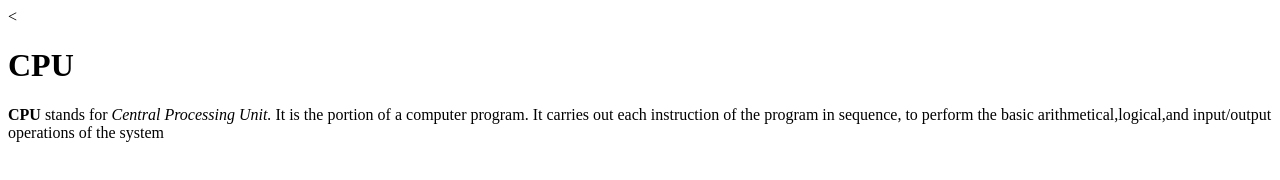
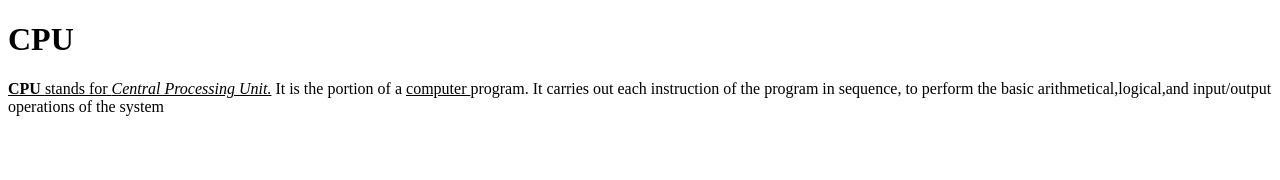
Before and after one commit to iamneo-production/aaedbcbcddeaadaeccdfffebaeceaec, a website: page public/index.html in a window 1280 px wide. Drawn offline with Linux system fonts and the light colour scheme.

Commit message:
Backup Commit

```diff
--- a/public/index.html
+++ b/public/index.html
@@ -5,9 +5,9 @@
     <meta http-equiv="X-UA-Compatible" content="IE=edge">
     <meta name="viewport" content="width=device-width, initial-scale=1.0">
     <title>CPU</title>
-    <<h1> CPU </h1>
-    <p><b> CPU </b> stands for <i> Central Processing Unit.</i>
-       It is the portion of a computer program.
+    <head><h1> CPU </h1></head>
+    <p><b><u> CPU </b> stands for <i> Central Processing Unit.</i></u>
+       It is the portion of a <u> computer </u> program.
        It carries out each instruction of the program in sequence,
        to perform the basic arithmetical,logical,and input/output operations of the system </p>
     <link rel="stylesheet" href="style.css" />
```
